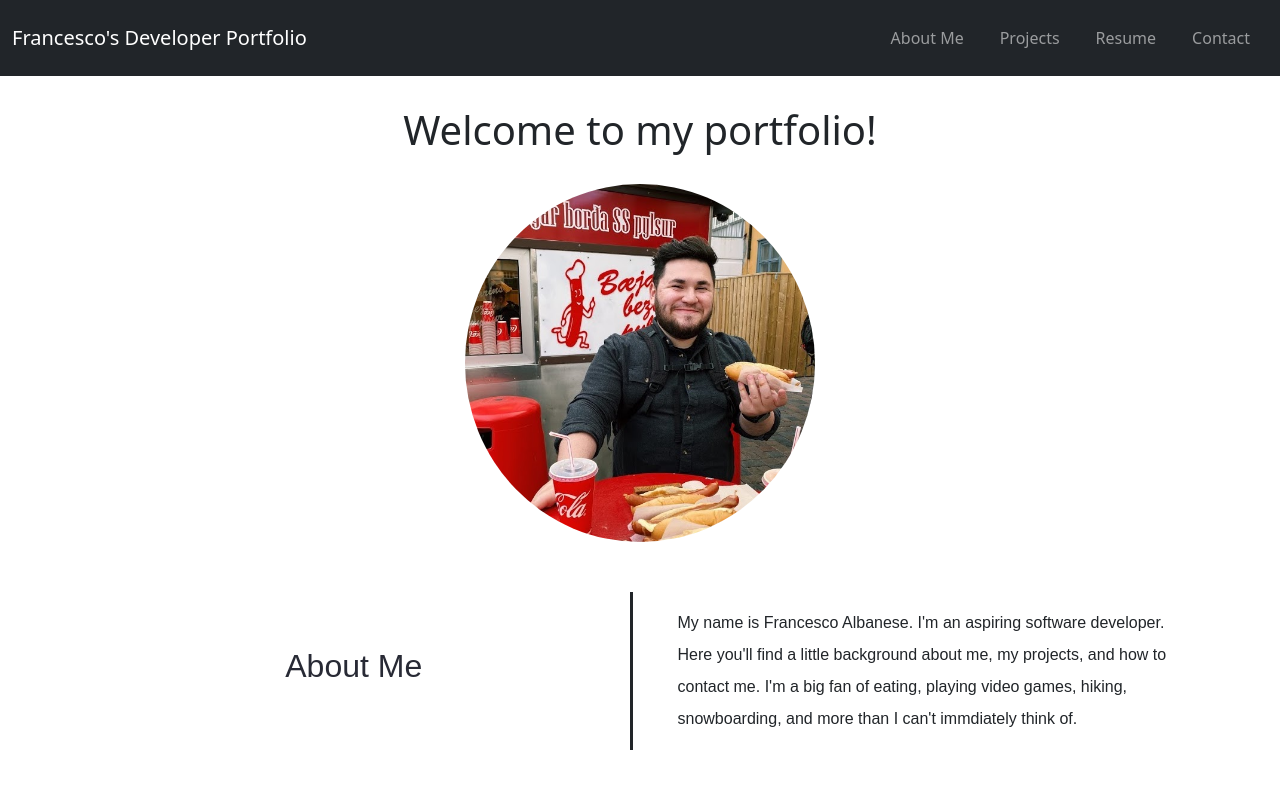
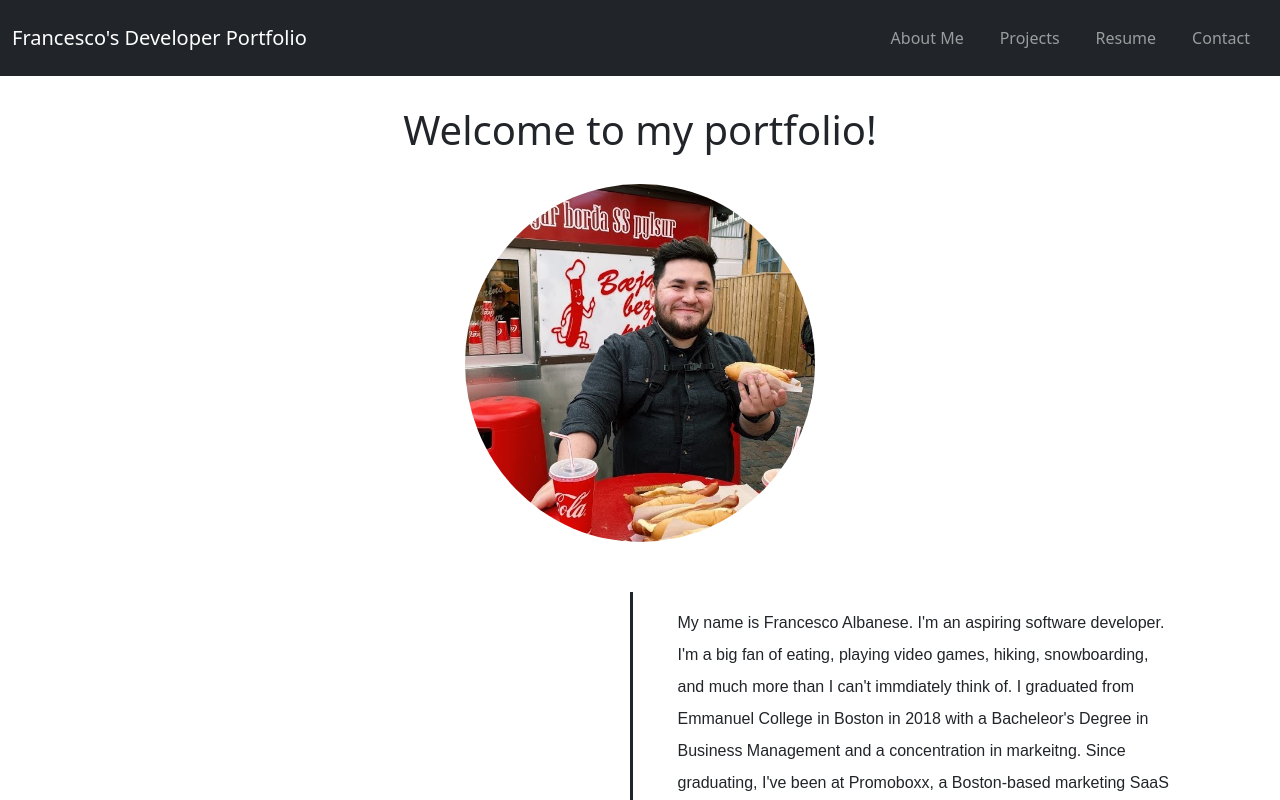
Before and after one commit to falbanese7/falbanese-react-portfolio, a React (Create React App) app: page / in a window 1280 px wide. Shown: the top 800 px of the page. Built offline with nearby package versions, Linux system fonts and the light colour scheme.

Commit message:
final touches

```diff
--- a/src/components/About.js
+++ b/src/components/About.js
@@ -19,9 +19,21 @@
           <div className="col-md d-flex align-items-center left-borders">
             <p>
               My name is Francesco Albanese. I'm an aspiring software developer.
-              Here you'll find a little background about me, my projects, and
-              how to contact me. I'm a big fan of eating, playing video games,
-              hiking, snowboarding, and more than I can't immdiately think of.{' '}
+              I'm a big fan of eating, playing video games, hiking,
+              snowboarding, and much more than I can't immdiately think of. I
+              graduated from Emmanuel College in Boston in 2018 with a
+              Bacheleor's Degree in Business Management and a concentration in
+              markeitng. Since graduating, I've been at Promoboxx, a
+              Boston-based marketing SaaS platform connecting national brands
+              with their independent retailers. I went from intern, to
+              specialist, to manager of the customer support team in my first
+              two years. In late 2021 to early 2022, I decided it was time for a
+              change and wanted to explore my interest in software development.
+              So I made the transition from the customer support team to the
+              software engineering team as a QA Analyst. In March of 2022, I
+              began my studies with the University of New Hampshire's Coding
+              Bootcamp which I aniticpate to complete the bootcamp by September
+              2022. Thanks for checking out my work!
             </p>
           </div>
         </div>
```
